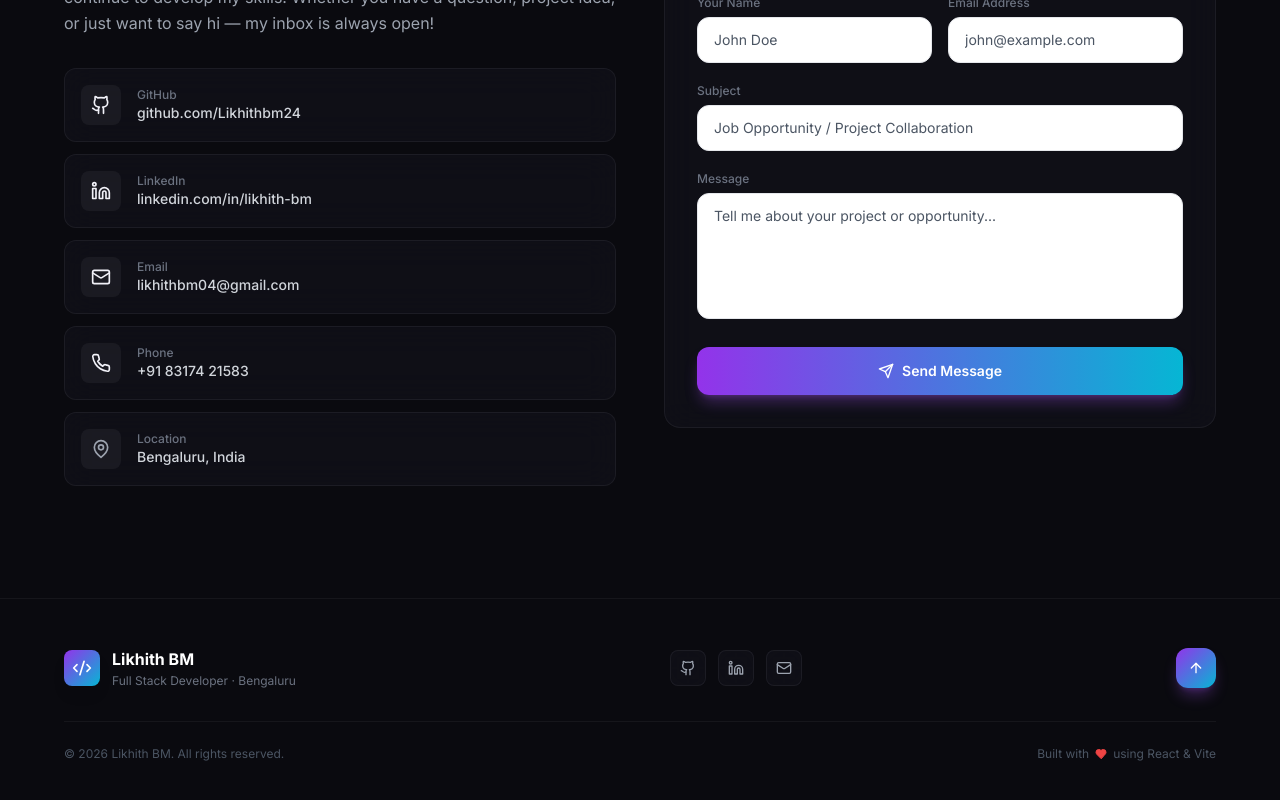
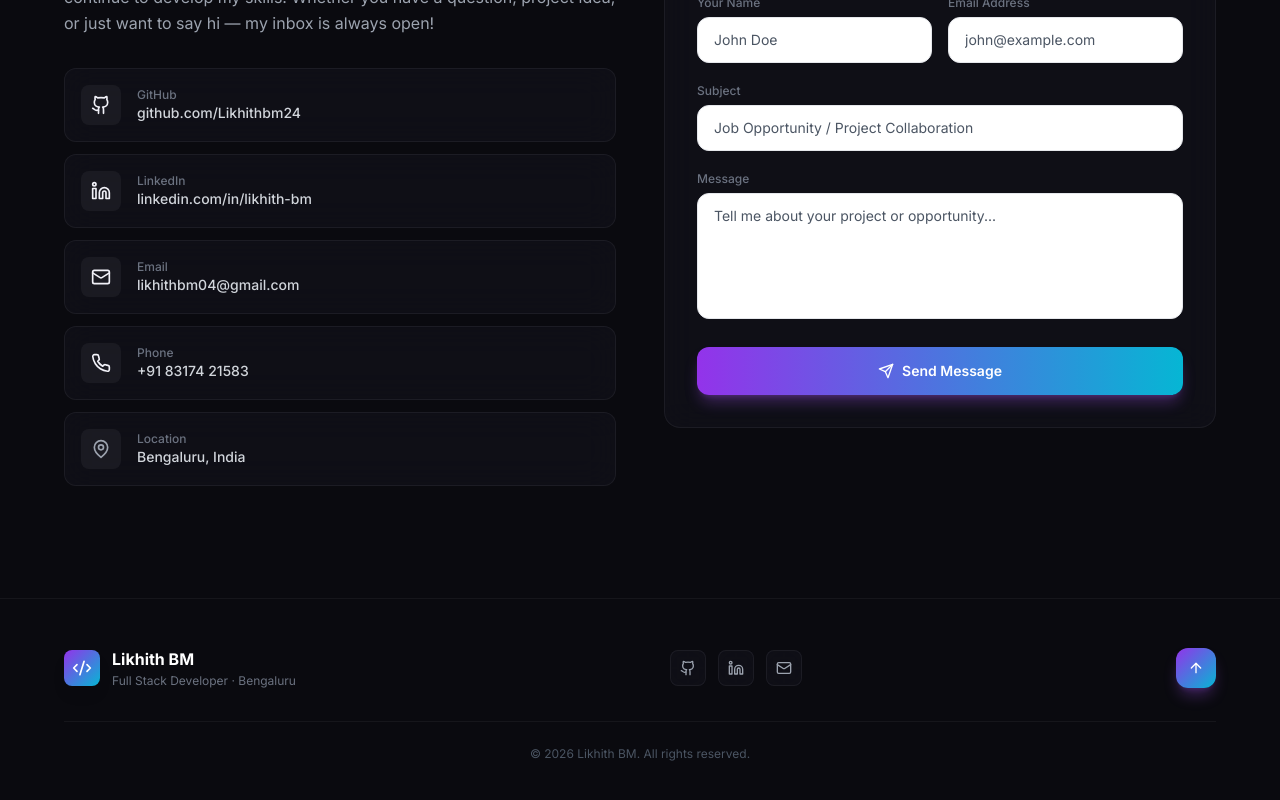
Before and after one commit to Likhithbm24/portfolio, a React (Vite) app: page / in a window 1280 px wide. Shown: the part 6121-6921 px from the top of the page. Built offline with nearby package versions, Linux system fonts and the light colour scheme.

Commit message:
Remove built with text from footer

```diff
--- a/src/components/Footer.jsx
+++ b/src/components/Footer.jsx
@@ -1,4 +1,4 @@
-import { Github, Linkedin, Mail, Heart, Code2, ArrowUp } from 'lucide-react';
+import { Github, Linkedin, Mail, Code2, ArrowUp } from 'lucide-react';
 
 export default function Footer() {
   const scrollTop = () => window.scrollTo({ top: 0, behavior: 'smooth' });
@@ -51,11 +51,8 @@ export default function Footer() {
         </div>
 
         {/* Bottom */}
-        <div className="mt-8 pt-6 border-t border-white/5 flex flex-col md:flex-row items-center justify-between gap-2 text-xs text-gray-600">
+        <div className="mt-8 pt-6 border-t border-white/5 flex items-center justify-center text-xs text-gray-600">
           <p>© {new Date().getFullYear()} Likhith BM. All rights reserved.</p>
-          <p className="flex items-center gap-1.5">
-            Built with <Heart className="w-3 h-3 text-red-500 fill-red-500" /> using React & Vite
-          </p>
         </div>
       </div>
     </footer>
```
